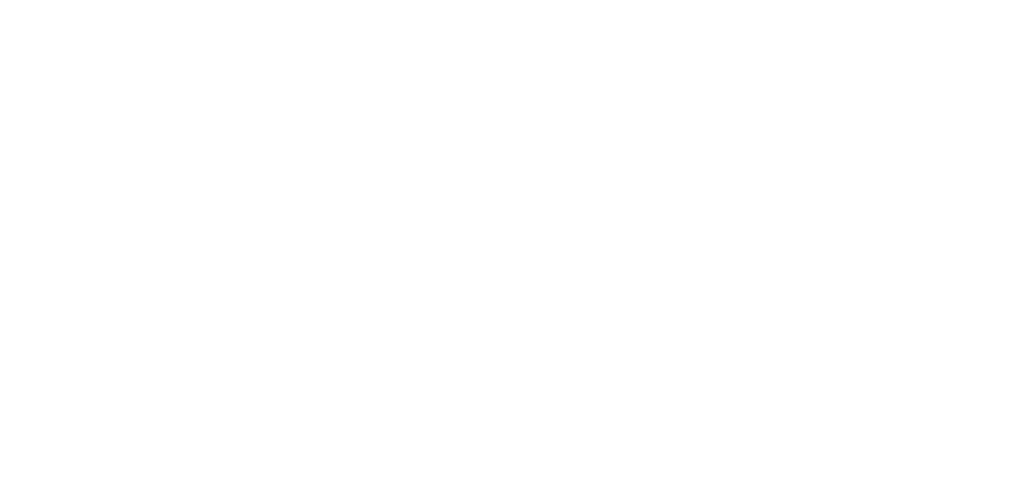
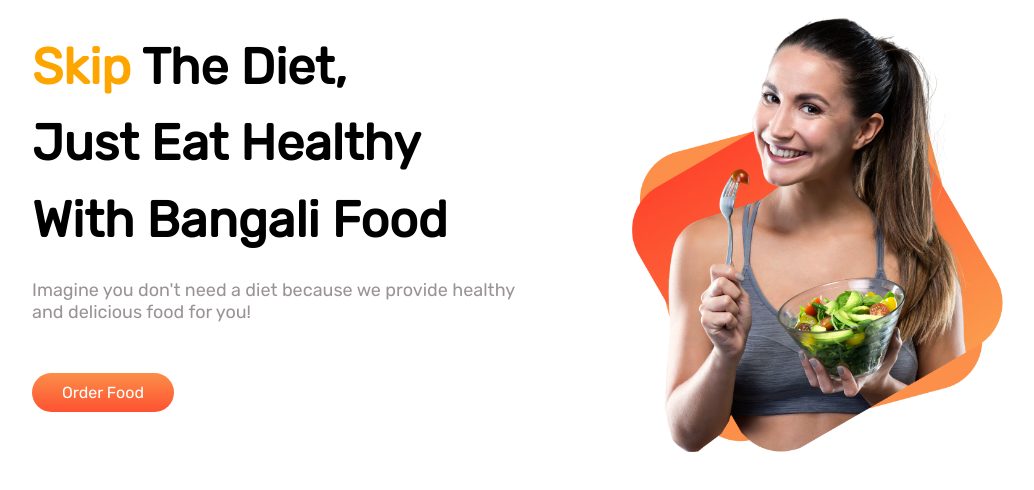
Before and after one commit to Ankan112/first-assignment, a plain HTML site: page index.html in a window 1280 px wide. Shown: the whole page, without its empty margins (76-1110 px from the left). Drawn offline with Linux system fonts and the light colour scheme.

Commit message:
firstsection

```diff
--- a/index.html
+++ b/index.html
@@ -5,11 +5,29 @@
     <meta charset="UTF-8">
     <meta http-equiv="X-UA-Compatible" content="IE=edge">
     <meta name="viewport" content="width=device-width, initial-scale=1.0">
+    <link rel="preconnect" href="https://fonts.googleapis.com">
+    <link rel="preconnect" href="https://fonts.gstatic.com" crossorigin>
+    <link href="https://fonts.googleapis.com/css2?family=Rubik&family=Titillium+Web&family=Ubuntu&display=swap"
+        rel="stylesheet">
     <title>Bangali Food</title>
+    <link rel="stylesheet" href="style.css">
 </head>
 
 <body>
-
+    <section>
+        <div class="firstsection">
+            <div class="width-half">
+                <h1><span class="singleword">Skip</span> The Diet,</h1>
+                <h1>Just Eat Healthy</h1>
+                <h1>With Bangali Food</h1>
+                <p>Imagine you don't need a diet because we provide healthy <br> and delicious food for you!</p>
+                <a class="btn" href="https://hungrynaki.com/" target="_blank">Order Food</a>
+            </div>
+            <div class="width-half">
+                <img src="images/Group 8425.png">
+            </div>
+        </div>
+    </section>
 </body>
 
 </html>
--- a/style.css
+++ b/style.css
@@ -0,0 +1,33 @@
+body{
+    font-family: 'Rubik', sans-serif;
+}
+h1{
+    font-size: 50px;
+    line-height: 0.7;
+}
+.firstsection{
+    display: flex;
+    margin-left: 100px;
+}
+.width-half{
+    width: 50%;
+}
+.width-half img{
+    width: 70%;
+}
+.width-half p{
+    font-size: 18px;
+    color: rgba(133, 124, 124, 0.829);
+    margin-bottom: 60px;
+}
+.singleword{
+    color: orange;
+}
+.btn{
+    text-decoration: none;
+    background-image: linear-gradient(#FB8E49,#FE5231);
+    color: white;
+    border-radius: 20px;
+    padding: 10px 30px;
+    margin-top: 50px;
+}
```
Also changed, not shown: images/download (2).png (added).
